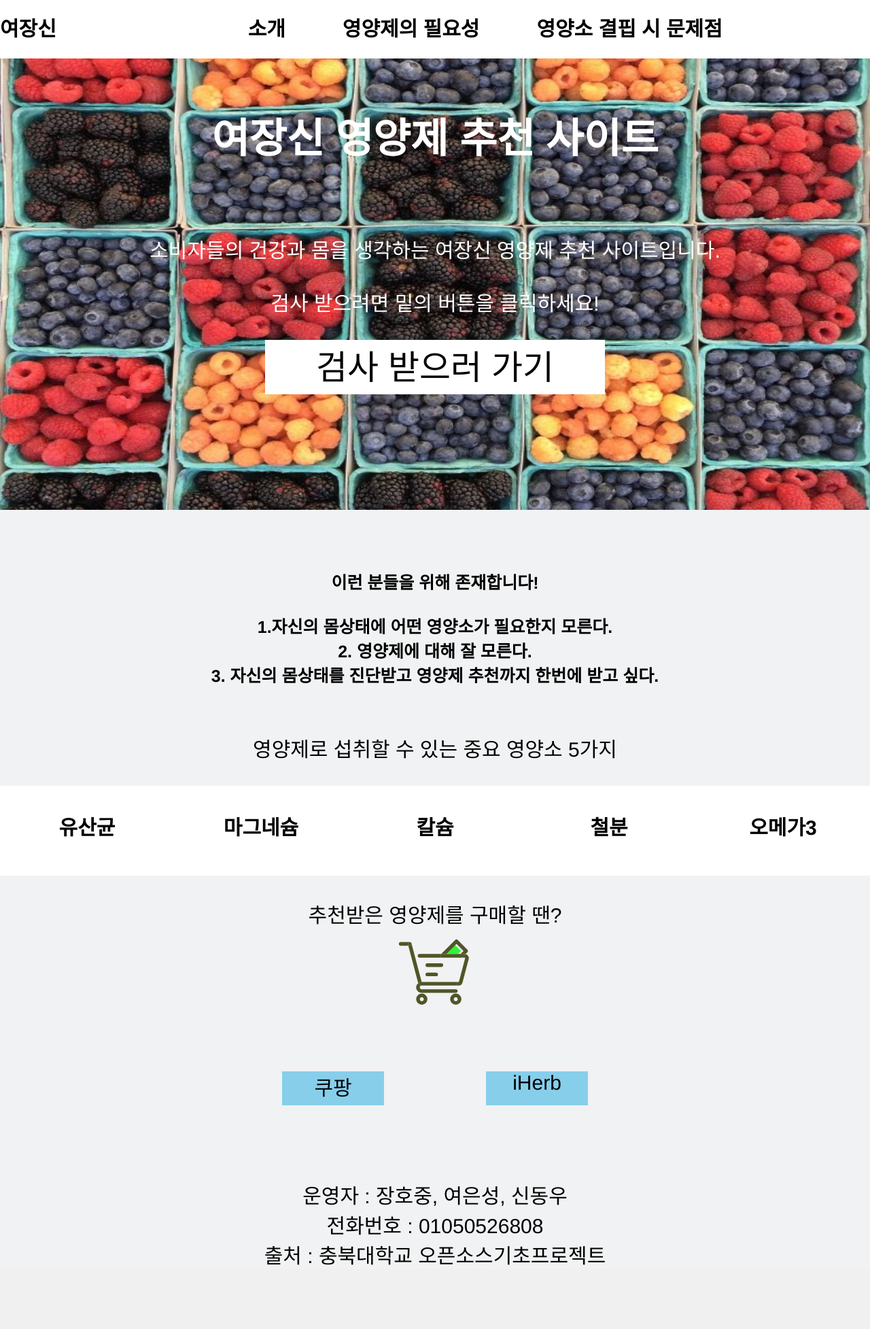
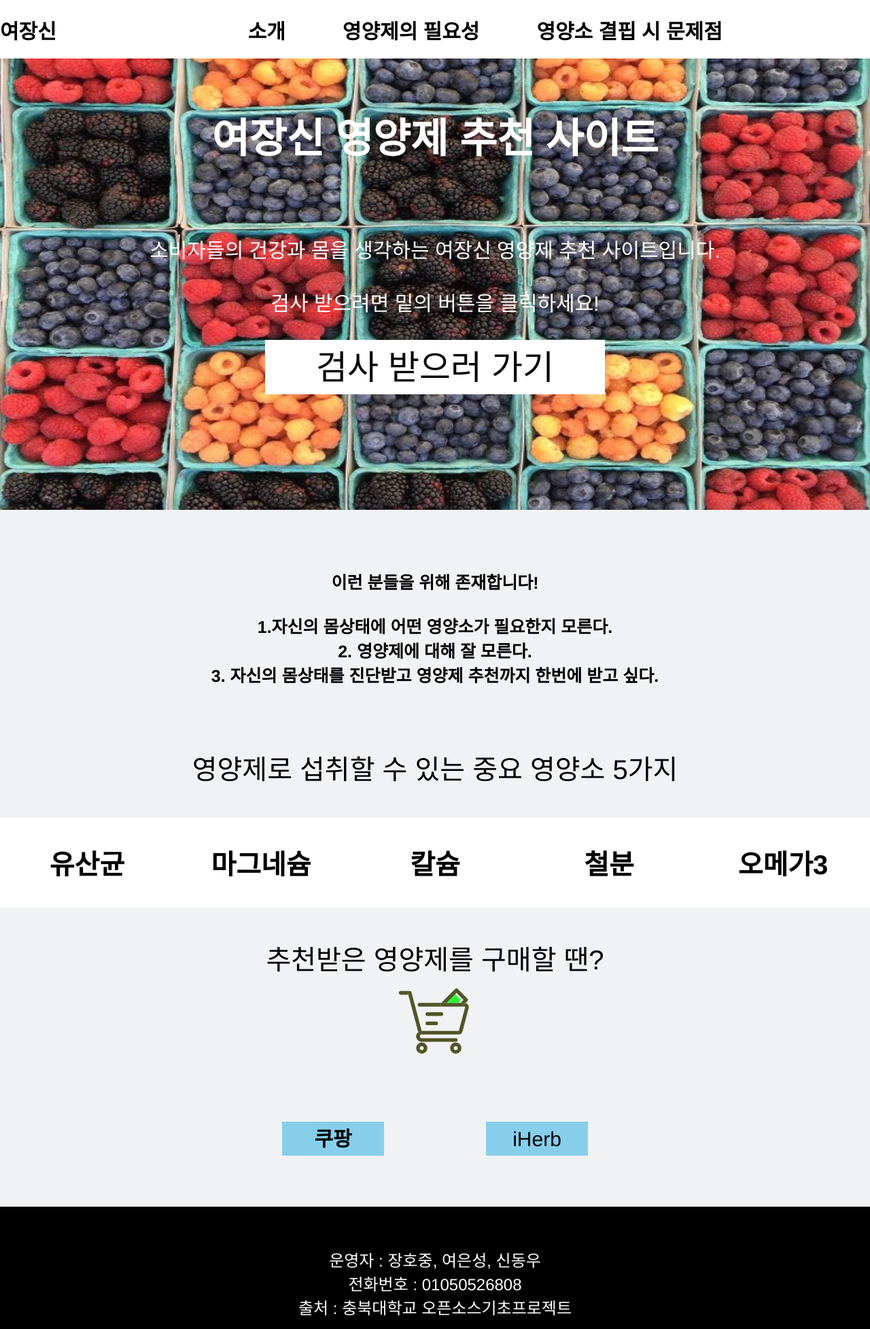
Before and after one commit to snsthqhr/opensauce, a Django app: page /pynuts/ in a window 1280 px wide. Shown: the whole page at 68% size. Before the commit the page ends 1861 px from the top, so only its background shows below. Run offline with Django 3.2, Linux system fonts and the light colour scheme.

Commit message:
디자인수정

```diff
--- a/templates/pynuts/homepage.html
+++ b/templates/pynuts/homepage.html
@@ -7,7 +7,6 @@
 </head>
 
 <body>
-
 
 
         <div class="header">
@@ -23,9 +22,6 @@
       <h1> <br/>
        여장신 영양제 추천 사이트 </h1>
 
-
-
-
     <br/>
 
     <p>
@@ -33,9 +29,6 @@
         <br/>
 
         소비자들의 건강과 몸을 생각하는 여장신 영양제 추천 사이트입니다.
-
-        <strong>
-        </strong>
 
         <p> <br/>검사 받으려면 밑의 버튼을 클릭하세요!</p>
       </p>
@@ -90,10 +83,10 @@
     <img src="image/그림2.svg" alt="">
 
   </div>
-   <ul class="icons">
+  <ul class="icons">
 
 <div class="more">
-  <a href="https://www.coupang.com/np/search?rocketAll=false&searchId=199aec6b8f9b4f00afc5c09013efe977&q=%EC%98%81%EC%96%91%EC%A0%9C&brand=&offerCondition=&filter=&availableDeliveryFilter=&filterType=&isPriceRange=false&priceRange=&minPrice=&maxPrice=&page=1&trcid=&traid=&filterSetByUser=true&channel=user&backgroundColor=&searchProductCount=1055871&component=305698&rating=0&sorter=scoreDesc&listSize=36" style="font-size: 30px;">쿠팡 </a></li>
+  <a href="https://www.coupang.com/np/search?rocketAll=false&searchId=199aec6b8f9b4f00afc5c09013efe977&q=%EC%98%81%EC%96%91%EC%A0%9C&brand=&offerCondition=&filter=&availableDeliveryFilter=&filterType=&isPriceRange=false&priceRange=&minPrice=&maxPrice=&page=1&trcid=&traid=&filterSetByUser=true&channel=user&backgroundColor=&searchProductCount=1055871&component=305698&rating=0&sorter=scoreDesc&listSize=36" style="font-size: 30px;"><strong>쿠팡</strong> </a></li>
 </div>
 
 
@@ -101,18 +94,19 @@
   <a href="https://kr.iherb.com/?gclid=CjwKCAjwyeujBhA5EiwA5WD7_YEkxdqwFVKMWQEXCeBblU_3DHH38NcXEru2bfzeX2mDcv1k8L1YFxoCiNgQAvD_BwE&gclsrc=aw.ds" style="font-size: 30px;">iHerb</a></li>
 </div>
 
-</ul>
+    </ul>
 </div>
-<div classs="last">
+
+<div class="last">
   <br/>
-운영자 : 장호중, 여은성, 신동우<br/>
+<li>운영자 : 장호중, 여은성, 신동우<br/>
 전화번호 : 01050526808<br/>
 출처 : 충북대학교 오픈소스기초프로젝트
-
+</li>
 
 
 </div>
-  </body>
+</body>
 
 
 </html>
--- a/templates/pynuts/homepage_introduction.html
+++ b/templates/pynuts/homepage_introduction.html
@@ -42,15 +42,15 @@
 
 
 
-    <div classs="last">
+    <div class="last">
         <br/>
         <br/>
         <br/>
         <br/>
-        운영자 : 장호중, 여은성, 신동우<br/>
+      <li>  운영자 : 장호중, 여은성, 신동우<br/>
       전화번호 : 01050526808<br/>
       출처 : 충북대학교 오픈소스기초프로젝트
-
+    </li>
 
 
       </div>
--- a/templates/pynuts/homepage_necessity.html
+++ b/templates/pynuts/homepage_necessity.html
@@ -76,12 +76,12 @@
     <br/>
     <br/>
     <br/>
-    <div classs="last">
+    <div class="last">
 
-        운영자 : 장호중, 여은성, 신동우<br/>
+       <li> 운영자 : 장호중, 여은성, 신동우<br/>
       전화번호 : 01050526808<br/>
       출처 : 충북대학교 오픈소스기초프로젝트
-
+    </li>
 
 
       </div>
--- a/templates/pynuts/homepage_problem.html
+++ b/templates/pynuts/homepage_problem.html
@@ -109,12 +109,12 @@
 
 
     <br/><br/><br/><br/><br/><br/><br/>
-    <div classs="last">
+    <div class="last">
 
-        운영자 : 장호중, 여은성, 신동우<br/>
+       <li> 운영자 : 장호중, 여은성, 신동우<br/>
       전화번호 : 01050526808<br/>
       출처 : 충북대학교 오픈소스기초프로젝트
-
+    </li>
 
 
       </div>
--- a/templates/pynuts/homepagestyle.css
+++ b/templates/pynuts/homepagestyle.css
@@ -23,15 +23,14 @@ header{
         background-position: center center;
         background-attachment: fixed;
          background-size: 100% 100%;
-
-        font-size: 30px;
+             font-size:30pt;
        font-family:'Franklin Gothic Medium', 'Arial Narrow', Arial, sans-serif;
 
     }
 
   .hye{
     background-image: url(image/바탕사진입니다.jpg);
-
+     font-size: 30px;
     background-repeat: no-repeat;
        background-position: center center;
         background-attachment: fixed;
@@ -142,10 +141,15 @@ color:white;
 
 
   .last{
-  padding:30px;
+  padding:15px;
     background:black;
+
+  }
+  .last>li{
     color:white;
-  }
+  font-size:18pt
+
+}
 
   .images{
     width:600px;
```
